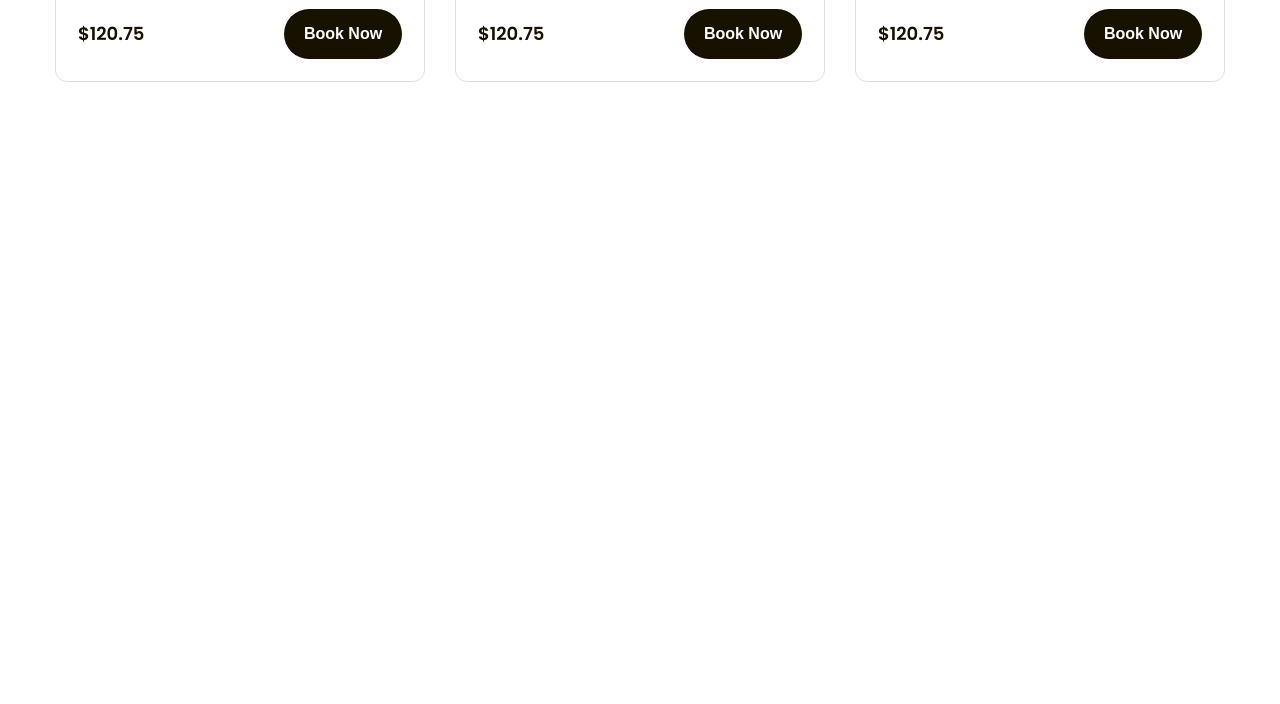
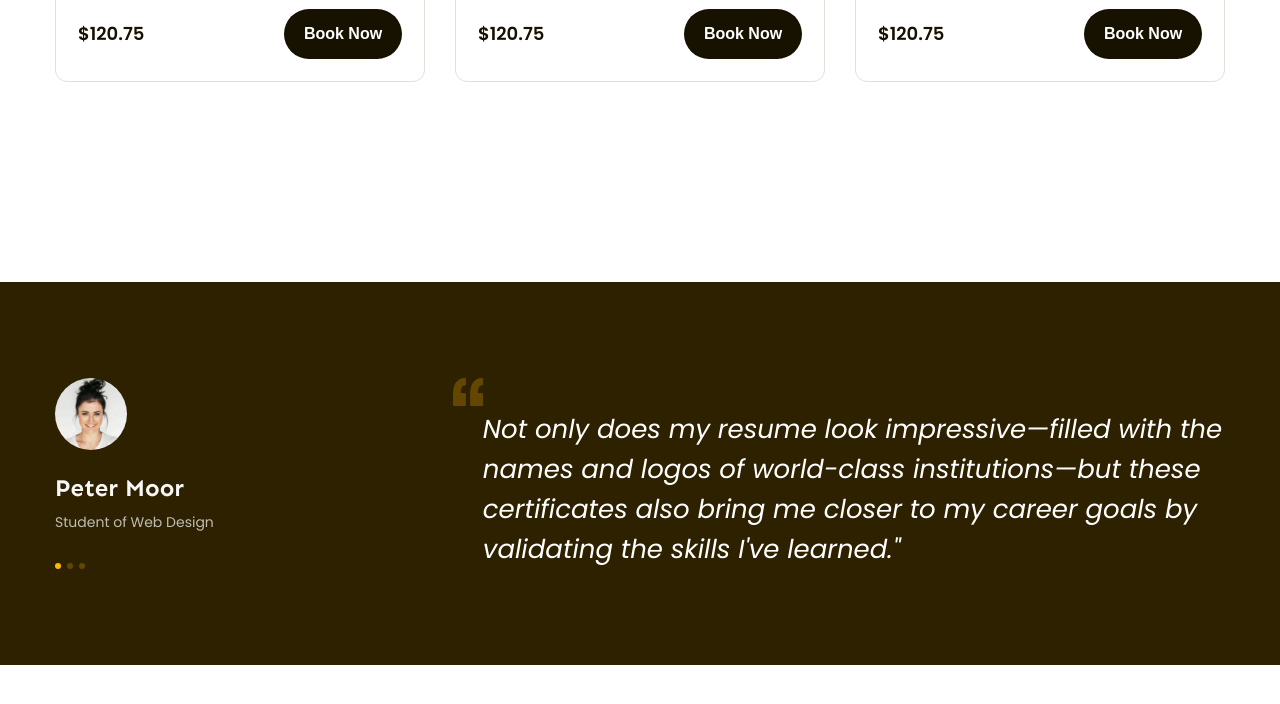
Before and after one commit to Hanh-Dang/htmlcss-project--02, a plain HTML site: page index.html in a window 1280 px wide. Shown: the part 1664-2368 px from the top of the page. Drawn offline with Linux system fonts and the light colour scheme.

Commit message:
Làm phần feedback

```diff
--- a/assets/css/styles.css
+++ b/assets/css/styles.css
@@ -414,3 +414,77 @@ a{
     color:#fff;
     background: var(--primary-color);
 }
+
+/* Feedback */
+.feedback{
+    margin-top: 135px;
+    padding: 96px 0;
+    background: #2e2100;
+}
+
+.feedback-list{
+    display: flex;
+    overflow: hidden;
+}
+
+.feedback .feedback-item{
+    display: flex;
+    width: 100%;
+    flex-shrink:0;
+}
+
+.feedback-item .avatar{
+    width: 72px;
+    height: 72px;
+    border-radius: 50%;
+    object-fit: cover;
+}
+
+.feedback-item .title{
+    /* Noi dung title bi co lai do noi dung ben phai qua dai */
+    margin-top: 18px;
+    font-family: var(--font-heading);
+    font-weight: 700;
+    font-size: 2.4rem;
+    line-height: 1.42;
+    color: #f7f7f7;
+}
+
+.feedback-item .info .desc{
+    margin-top: 4px;
+    font-size: 1.4rem;
+    line-height: 1.86;
+    color: #bfbcb3;
+}
+
+.feedback-item .dots{
+    display: flex ;
+    margin-top: 28px;
+}
+
+.feedback-item .dot{
+    margin-right: 6px;
+    width: 6px;
+    height: 6px;
+    border-radius: 50%;
+    background: #634700;
+    cursor: pointer;
+}
+
+.feedback-item .dot.active{
+    background: #ffb900;
+    cursor: default;
+}
+
+.feedback-item .content{
+    width: 66%;
+    margin-left: auto;
+}
+
+.feedback-item blockquote{
+    margin-left: 30px;
+    font-style: italic;
+    font-size: 2.6rem;
+    line-height: 1.54;
+    color:#fff;
+}
--- a/index.html
+++ b/index.html
@@ -216,6 +216,86 @@
         </div>
       </div>
     </div>
+
+    <!-- Feedback -->
+    <div class="feedback">
+      <div class="main-content">
+        <div class="feedback-list">
+
+          <!-- Feedback item 1 -->
+          <div class="feedback-item">
+            <div class="info">
+              <img src="./assets/img/feedback-avatar-1.jpg" alt="Peter Moor" class="avatar">
+              <p class="title">Peter Moor</p>
+              <p class="desc">Student of Web Design</p>
+              <div class="dots">
+                <span class="dot active"></span>
+                <span class="dot "></span>
+                <span class="dot"></span>
+              </div>
+            </div>
+            <div class="content">
+              <img src="./assets/icons/open-quotes.svg" alt="" class="open-quotes">
+              <blockquote> Not only does my resume look
+                impressive—filled with the names and logos
+                of world-class institutions—but these
+                certificates also bring me closer to my
+                career goals by validating the skills I've
+                learned."</blockquote>
+            </div>
+          </div>
+
+          <!-- Feedback item 2 -->
+          <div class="feedback-item">
+            <div class="info">
+              <img src="./assets/img/feedback-avatar-2.jpg" alt="Peter Moor" class="avatar">
+              <p class="title">Peter Moor</p>
+              <p class="desc">Student of Web Design</p>
+              <div class="dots">
+                <span class="dot "></span>
+                <span class="dot active"></span>
+                <span class="dot"></span>
+              </div>
+            </div>
+            <div class="content">
+              <img src="./assets/icons/open-quotes.svg" alt="" class="open-quotes">
+              <blockquote> Not only does my resume look
+                impressive—filled with the names and logos
+                of world-class institutions—but these
+                certificates also bring me closer to my
+                career goals by validating the skills I've
+                learned."</blockquote>
+            </div>
+          </div>
+
+          <!-- Feedback item 3 -->
+          <div class="feedback-item">
+            <div class="info">
+              <img src="./assets/img/feedback-avatar-3.jpg" alt="Peter Moor" class="avatar">
+              <p class="title">Peter Moor</p>
+              <p class="desc">Student of Web Design</p>
+              <div class="dots">
+                <span class="dot"></span>
+                <span class="dot "></span>
+                <span class="dot active"></span>
+              </div>
+            </div>
+            <div class="content">
+              <img src="./assets/icons/open-quotes.svg" alt="" class="open-quotes">
+              <blockquote> Not only does my resume look
+                impressive—filled with the names and logos
+                of world-class institutions—but these
+                certificates also bring me closer to my
+                career goals by validating the skills I've
+                learned."</blockquote>
+            </div>
+          </div>
+
+
+        </div>
+      </div>
+    </div>
+
   </main>
 </body>
 
```
Also changed, not shown: assets/icons/open-quotes.svg (added), assets/img/feedback-avatar-1.jpg (added), assets/img/feedback-avatar-2.jpg (added), assets/img/feedback-avatar-3.jpg (added).
